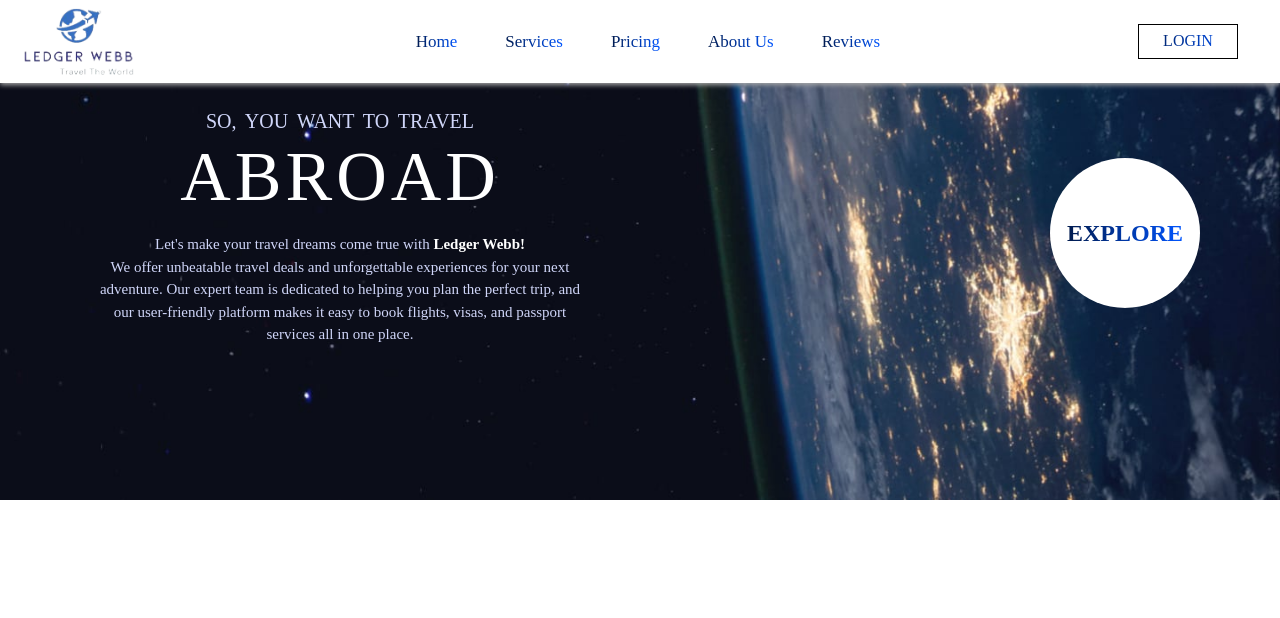
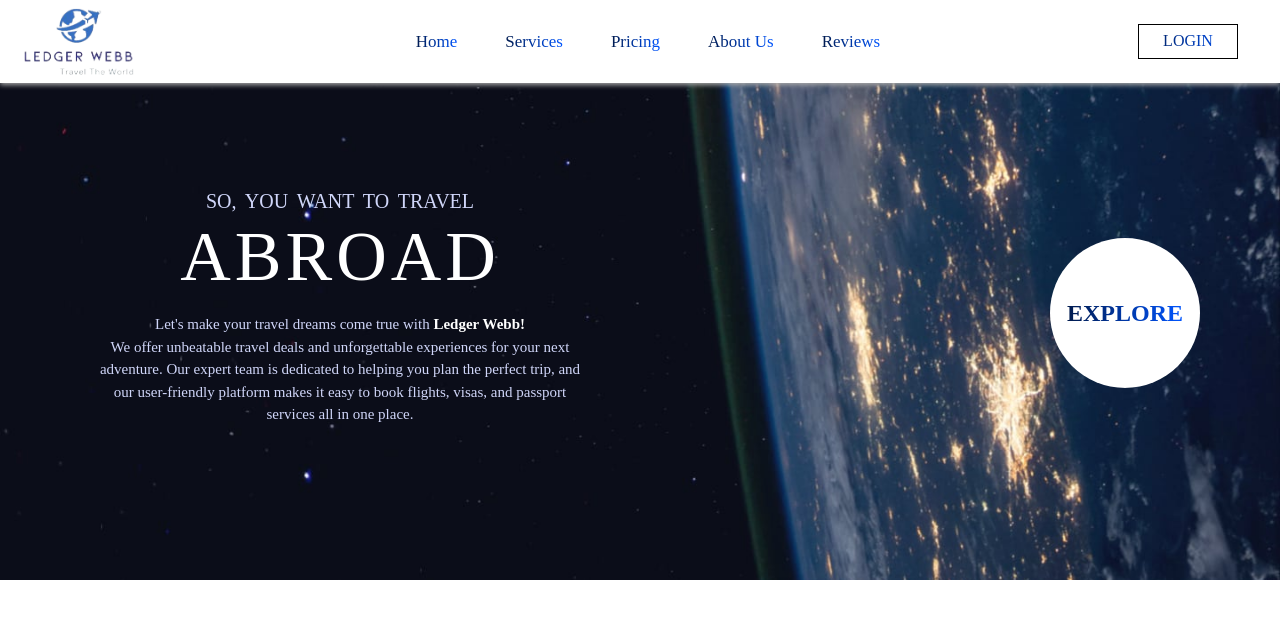
Before and after one commit to Fajarudheen-PA/ledgerWeb-travels-React, a React (Create React App) app: page / in a window 1280 px wide. Shown: the top 618 px of the page. Built offline with nearby package versions, Linux system fonts and the light colour scheme.

Commit message:
Banner updation reverted

```diff
--- a/src/components/Banner/Banner.css
+++ b/src/components/Banner/Banner.css
@@ -4,6 +4,8 @@
   background-size: cover;
   width: 100%;
   min-height: 500px;
+  position: absolute;
+  top: 80px;
   margin: 0 auto;
 }
 .banner__wrap {
--- a/src/components/Banner/Banner.scss
+++ b/src/components/Banner/Banner.scss
@@ -7,8 +7,8 @@
     background-size: cover;
     width: 100%;
     min-height: 500px;
-    // position: absolute;
-    // top: 80px;
+    position: absolute;
+    top: 80px;
     margin: 0 auto;
 
     &__wrap{
```
Also changed, not shown: 1 other file (tests, documents, lock files or other folders).
